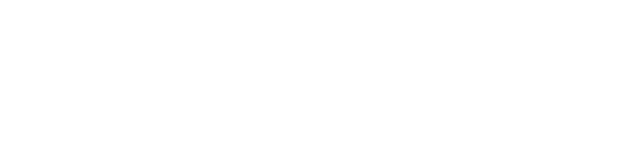
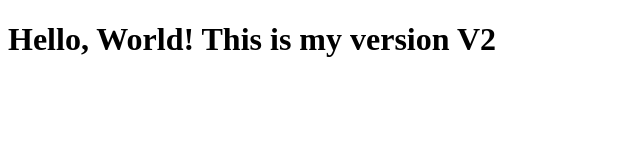
Before and after one commit to deroj1/myrepo_demo, a plain HTML site: page index.html in a window 1280 px wide. Shown: the whole page, without its empty margins (0-640 px from the left). Drawn offline with Linux system fonts and the light colour scheme.

Commit message:
This is my v2

```diff
--- a/index.html
+++ b/index.html
@@ -6,6 +6,6 @@
     <title>Document</title>
 </head>
 <body>
-
+    <h1>Hello, World! This is my version V2</h1>
 </body>
 </html>
```
